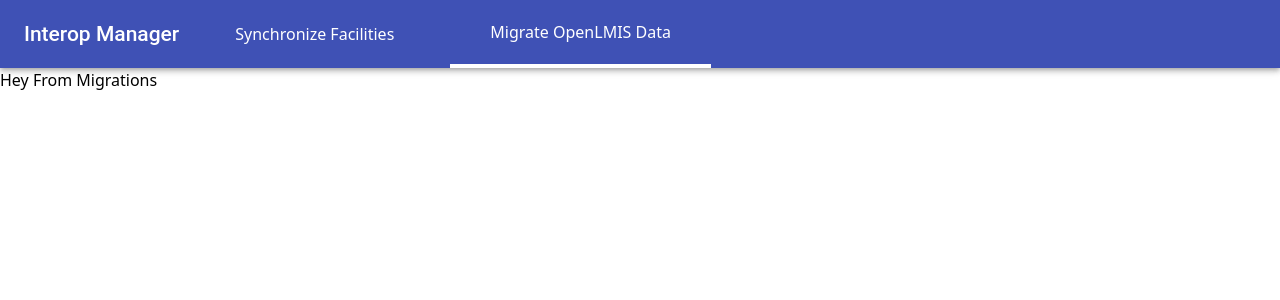
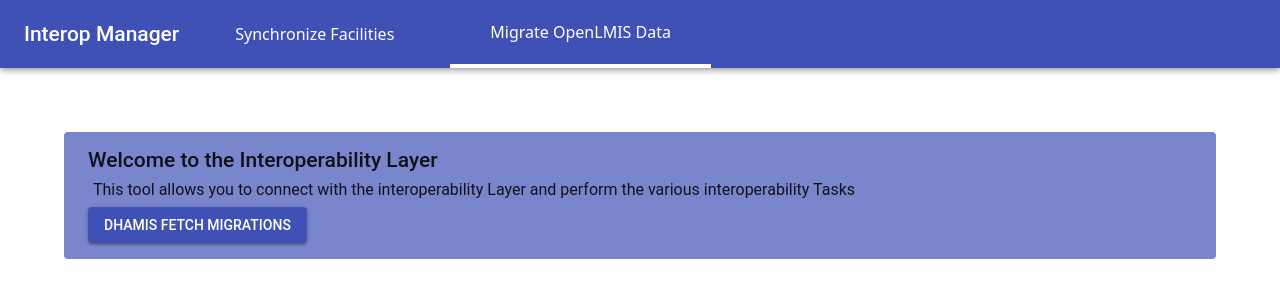
Before and after one commit to BaobabHealthTrust/dhis2-interop-app, a React (Create React App) app: page /migrations in a window 1280 px wide. Shown: the top 300 px of the page. Built offline with nearby package versions, Linux system fonts and the light colour scheme.

Commit message:
styled messages right

```diff
--- a/src/App.js
+++ b/src/App.js
@@ -5,10 +5,7 @@
 import { Toolbar } from "./components";
 import Synchronizations from "./synchronization";
 import "./App.css";
-
-const Migrations = () => {
-  return <h1>Hey From Migrations</h1>;
-};
+import Migrations from "./migrations";
 
 const Footer = () => {
   return <div>Hey I'm a Footer</div>;
--- /dev/null
+++ b/src/migrations/index.js
@@ -0,0 +1,27 @@
+import React from "react";
+import { Jumbotron } from "../components";
+import { Wrapper } from "../styled-components";
+
+export default class Migrations extends React.Component {
+  state = {
+    isFetchingMigrations: false
+  };
+  clickHandler = () => {
+    console.clear();
+    console.log("fetching migrations");
+  };
+
+  render() {
+    return (
+      <div>
+        <Wrapper>
+          <Jumbotron
+            isFetching={this.state.isFetchingMigrations}
+            buttonTitle="DHAMIS Fetch Migrations"
+            buttonHandler={this.clickHandler}
+          />
+        </Wrapper>
+      </div>
+    );
+  }
+}
--- /dev/null
+++ b/src/styled-components/Green.js
@@ -0,0 +1,5 @@
+import styled from "styled-components";
+
+export default styled.span`
+  color: #4caf50;
+`;
--- /dev/null
+++ b/src/styled-components/Red.js
@@ -0,0 +1,5 @@
+import styled from "styled-components";
+
+export default styled.span`
+  color: #f44336;
+`;
--- /dev/null
+++ b/src/styled-components/Wrapper.js
@@ -0,0 +1,5 @@
+import styled from "styled-components";
+
+export default styled.div`
+  padding: 5%;
+`;
--- /dev/null
+++ b/src/styled-components/index.js
@@ -0,0 +1,3 @@
+export { default as Wrapper } from "./Wrapper";
+export { default as Red } from "./Red";
+export { default as Green } from "./Green";
--- a/src/synchronization/index.js
+++ b/src/synchronization/index.js
@@ -4,12 +4,7 @@
 import LinearProgress from "@material-ui/core/LinearProgress";
 import { Typography, Button } from "@material-ui/core";
 import axios from "axios";
-import mockSyncs from "../utils/mock-syncs";
-
-const Wrapper = styled.div`
-  padding: 5%;
-`;
-
+import { Wrapper, Red, Green } from "../styled-components";
 const Feedback = styled.div`
   display: flex;
   flex-direction: "row";
@@ -99,8 +94,13 @@
   };
 
   facilityStatus = facility => {
-    if (facility.isNew) {
-      return <span>new facility</span>;
+    console.log(facility);
+    if (facility.isRecent) {
+      return (
+        <Green>
+          <span>new facility</span>
+        </Green>
+      );
     } else if (facility.isRemoved) {
       return <span>removed</span>;
     }
@@ -119,13 +119,15 @@
           } else {
             facilityData[key] = (
               <span style={{ fontSize: "90%" }}>
-                <span style={{ color: "#4CAF50" }}>
-                  + {facility[key].newValue || "not available"}
-                </span>
+                <Green>
+                  <span>+ {facility[key].newValue || "not available"}</span>
+                </Green>
                 <br />
-                <span style={{ color: "#F44336" }}>
-                  - {facility[key].previousValue || "not available"}
-                </span>
+                <Red>
+                  <span>
+                    - {facility[key].previousValue || "not available"}
+                  </span>
+                </Red>
               </span>
             );
           }
```
